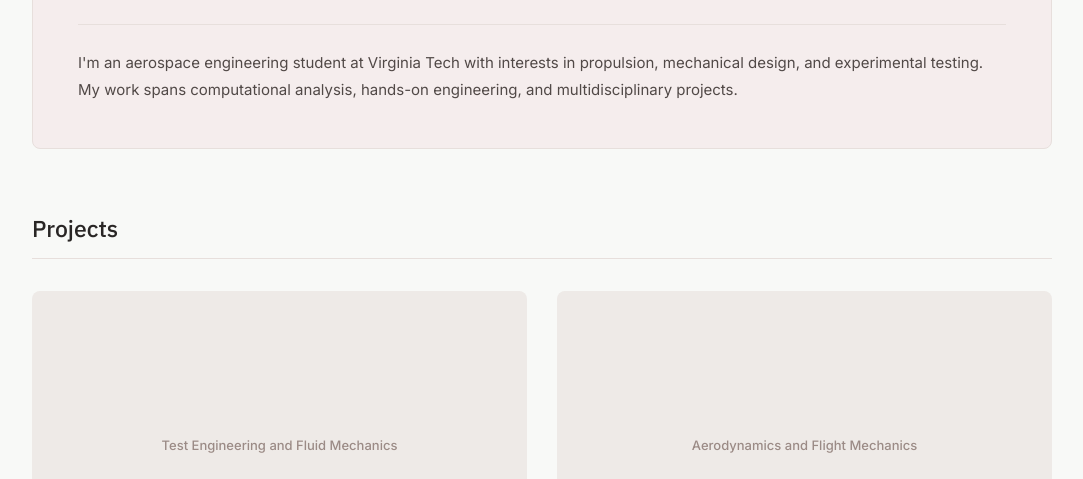
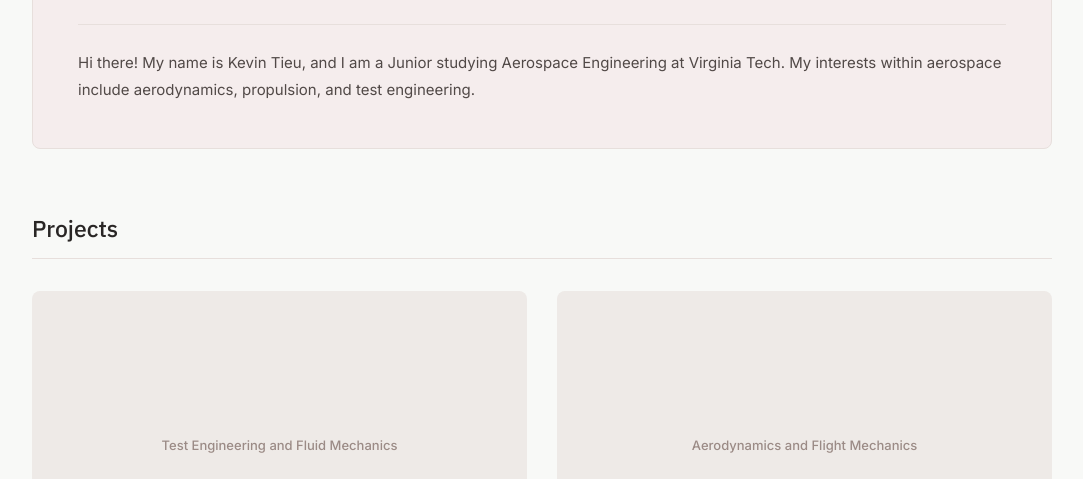
Before and after one commit to kevintieu1/kevintieu1.github.io, a Jekyll site: the page built from index.html, in a window 1280 px wide and 900 px high, cut to the strip 421-900 px from the top of the window. Shown: the whole strip, without its empty margins (98-1181 px from the left). Built offline with Jekyll 4.4.1, drawn with Linux system fonts in a browser that asks for light colours.

Commit message:
Update index.html

```diff
--- a/index.html
+++ b/index.html
@@ -44,11 +44,7 @@
   </div>
 
   <p class="hero-about">
-    I'm an aerospace engineering student at Virginia Tech
-    with interests in propulsion, mechanical design, and
-    experimental testing. My work spans computational
-    analysis, hands-on engineering, and multidisciplinary
-    projects.
+    Hi there! My name is Kevin Tieu, and I am a Junior studying Aerospace Engineering at Virginia Tech. My interests within aerospace include aerodynamics, propulsion, and test engineering.
   </p>
 
 </header>
```
